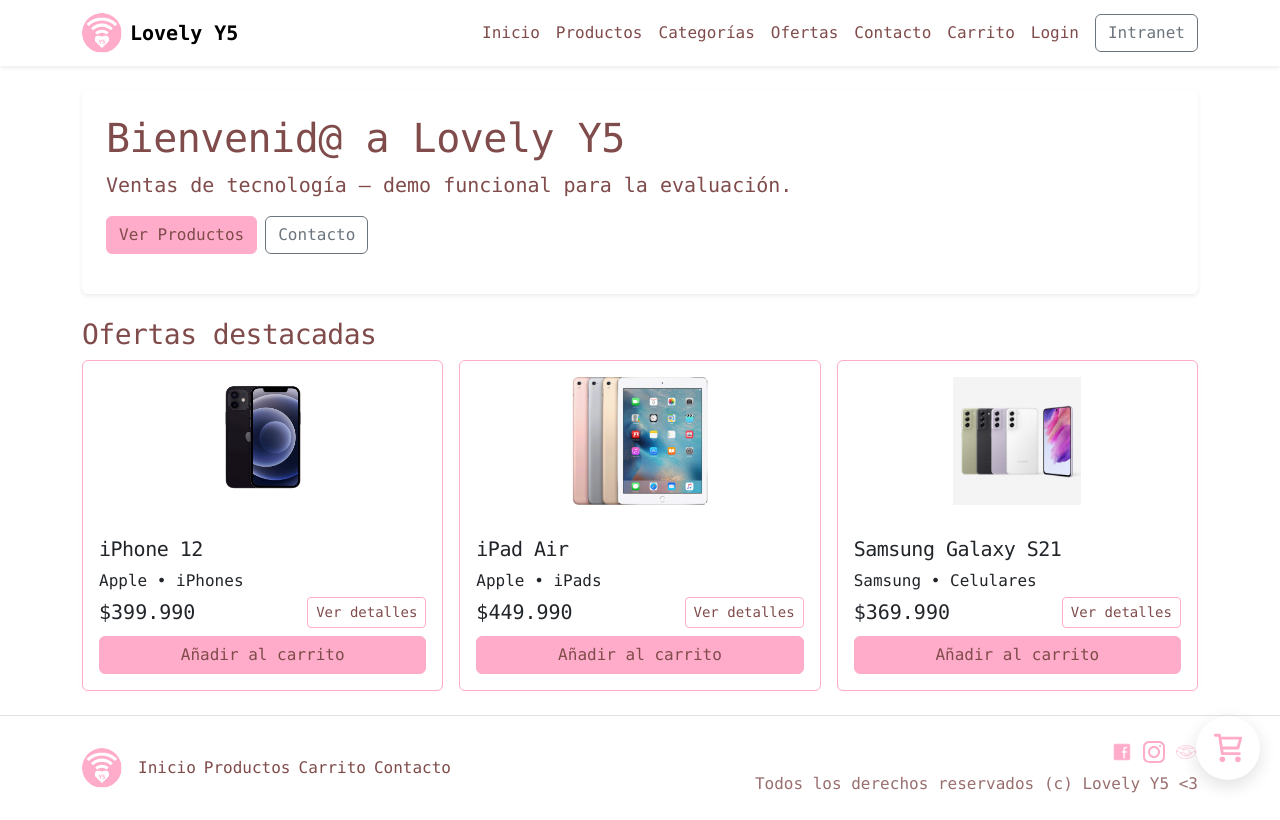
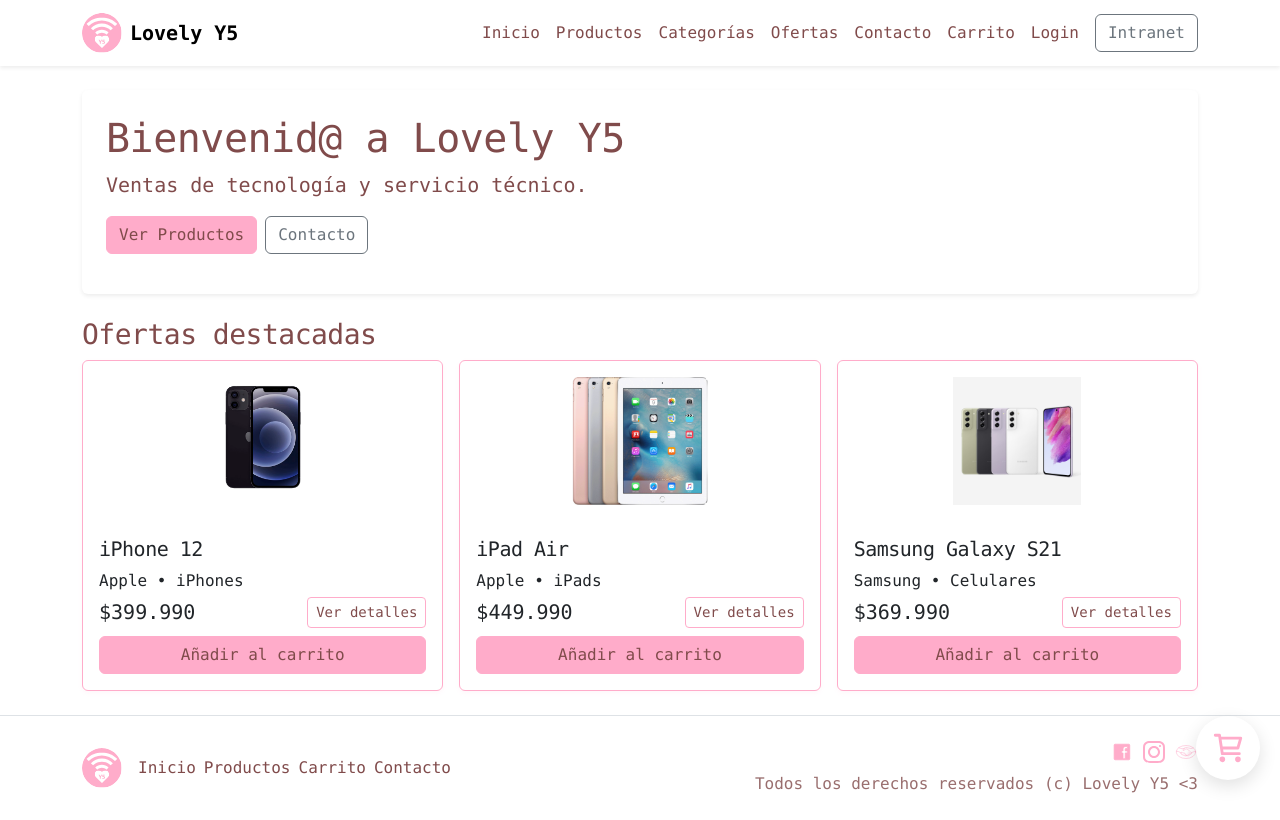
Before and after one commit to sibelsama111/lovely-y5-webnextjs, a Next.js app in the folder lovely-y5/: page / in a window 1280 px wide. Built offline with nearby package versions, Linux system fonts and the light colour scheme.

Commit message:
correccion index

```diff
--- a/lovely-y5/app/page.tsx
+++ b/lovely-y5/app/page.tsx
@@ -30,7 +30,7 @@
     <div>
       <div className="p-4 bg-white rounded shadow-sm">
         <h1>Bienvenid@ a Lovely Y5</h1>
-        <p className="lead">Ventas de tecnología — demo funcional para la evaluación.</p>
+        <p className="lead">Ventas de tecnología y servicio técnico.</p>
         <p>
           <Link href="/productos">
             <button className="btn btn-primary me-2">Ver Productos</button>
```
